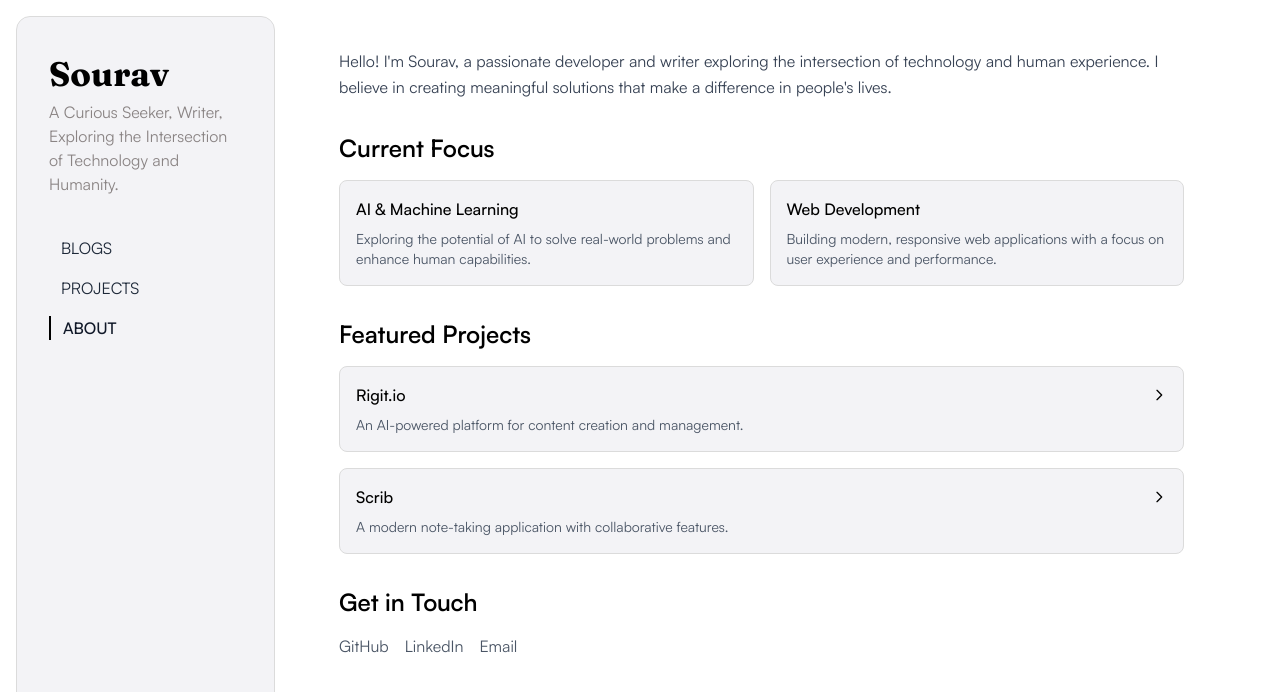
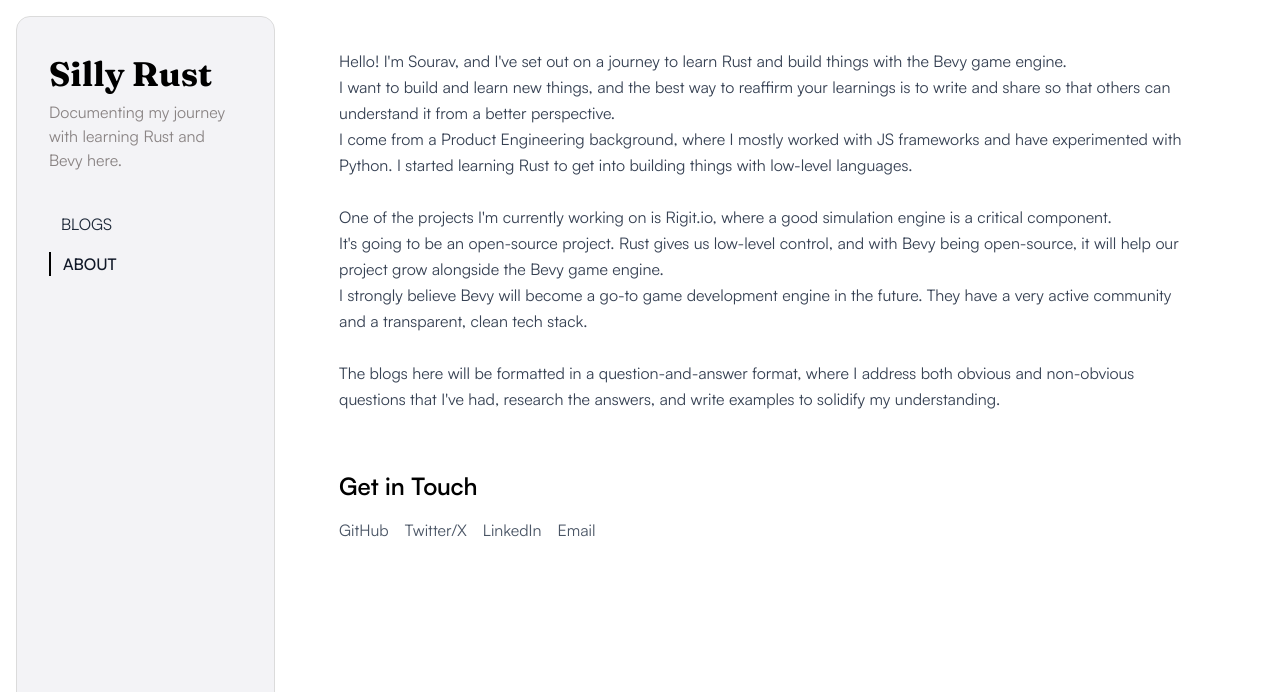
Before and after one commit to sourav-bz/silly-rust, a Next.js app: page /about in a window 1280 px wide. Shown: the top 692 px of the page. Built offline with nearby package versions, Linux system fonts and the light colour scheme.

Commit message:
updated the about page

```diff
--- a/content/projects/project1.mdx
+++ /dev/null
@@ -1,7 +0,0 @@
----
-title: "Building with Rust"
-description: "A repo documenting the journey of building and playing around with Rust"
-category: "rust"
-lastUpdated: "2024-03-05"
-github: "https://github.com/sourav-bz/building-with-rust"
----
--- a/content/projects/project2.mdx
+++ /dev/null
@@ -1,8 +0,0 @@
----
-title: "souravk.com"
-description: "A modern portfolio website built with Next.js & Contentlayer"
-category: "web"
-lastUpdated: "2024-03-05"
-github: "https://github.com/sourav-bz/souravk.com"
-demo: "https://souravk.com"
----
--- a/content/projects/project3.mdx
+++ /dev/null
@@ -1,8 +0,0 @@
----
-title: "Showfer AI"
-description: "An AI-powered chatbot for showing off your projects"
-category: "ai"
-lastUpdated: "2024-03-05"
-github: "https://github.com/sourav-bz/showfer-ai"
-demo: "https://showfer.ai"
----
--- a/src/app/about/page.tsx
+++ b/src/app/about/page.tsx
@@ -1,5 +1,3 @@
-import Link from "next/link";
-
 export default function AboutPage() {
   return (
     <div className="max-w-4xl mx-auto">
@@ -9,87 +7,37 @@ export default function AboutPage() {
         {/* Introduction Section */}
         <section>
           <p className="text-gray-700 leading-relaxed">
-            Hello! I&apos;m Sourav, a passionate developer and writer exploring
-            the intersection of technology and human experience. I believe in
-            creating meaningful solutions that make a difference in
-            people&apos;s lives.
+            Hello! I&apos;m Sourav, and I&apos;ve set out on a journey to learn
+            Rust and build things with the Bevy game engine.
+            <br />
+            I want to build and learn new things, and the best way to reaffirm
+            your learnings is to write and share so that others can understand
+            it from a better perspective.
+            <br />
+            I come from a Product Engineering background, where I mostly worked
+            with JS frameworks and have experimented with Python. I started
+            learning Rust to get into building things with low-level languages.
+            <br />
+            <br />
+            One of the projects I&apos;m currently working on is Rigit.io, where
+            a good simulation engine is a critical component.
+            <br />
+            It&apos;s going to be an open-source project. Rust gives us
+            low-level control, and with Bevy being open-source, it will help our
+            project grow alongside the Bevy game engine.
+            <br />
+            I strongly believe Bevy will become a go-to game development engine
+            in the future. They have a very active community and a transparent,
+            clean tech stack.
+            <br />
+            <br />
+            The blogs here will be formatted in a question-and-answer format,
+            where I address both obvious and non-obvious questions that
+            I&apos;ve had, research the answers, and write examples to solidify
+            my understanding.
+            <br />
+            <br />
           </p>
-        </section>
-
-        {/* Current Focus */}
-        <section>
-          <h2 className="text-2xl font-semibold mb-4">Current Focus</h2>
-          <div className="grid grid-cols-1 md:grid-cols-2 gap-4">
-            <div className="p-4 bg-[#F3F3F6] rounded-lg border border-[#DBDBDB]">
-              <h3 className="font-medium mb-2">AI & Machine Learning</h3>
-              <p className="text-sm text-gray-600">
-                Exploring the potential of AI to solve real-world problems and
-                enhance human capabilities.
-              </p>
-            </div>
-            <div className="p-4 bg-[#F3F3F6] rounded-lg border border-[#DBDBDB]">
-              <h3 className="font-medium mb-2">Web Development</h3>
-              <p className="text-sm text-gray-600">
-                Building modern, responsive web applications with a focus on
-                user experience and performance.
-              </p>
-            </div>
-          </div>
-        </section>
-
-        {/* Projects Section */}
-        <section>
-          <h2 className="text-2xl font-semibold mb-4">Featured Projects</h2>
-          <div className="space-y-4">
-            <Link
-              href="/projects/rigit"
-              className="block p-4 bg-[#F3F3F6] rounded-lg border border-[#DBDBDB] hover:border-gray-400 transition-colors"
-            >
-              <div className="flex items-center justify-between">
-                <h3 className="font-medium">Rigit.io</h3>
-                <svg
-                  className="w-4 h-4"
-                  fill="none"
-                  stroke="currentColor"
-                  viewBox="0 0 24 24"
-                >
-                  <path
-                    strokeLinecap="round"
-                    strokeLinejoin="round"
-                    strokeWidth={2}
-                    d="M9 5l7 7-7 7"
-                  />
-                </svg>
-              </div>
-              <p className="text-sm text-gray-600 mt-2">
-                An AI-powered platform for content creation and management.
-              </p>
-            </Link>
-            <Link
-              href="/projects/scrib"
-              className="block p-4 bg-[#F3F3F6] rounded-lg border border-[#DBDBDB] hover:border-gray-400 transition-colors"
-            >
-              <div className="flex items-center justify-between">
-                <h3 className="font-medium">Scrib</h3>
-                <svg
-                  className="w-4 h-4"
-                  fill="none"
-                  stroke="currentColor"
-                  viewBox="0 0 24 24"
-                >
-                  <path
-                    strokeLinecap="round"
-                    strokeLinejoin="round"
-                    strokeWidth={2}
-                    d="M9 5l7 7-7 7"
-                  />
-                </svg>
-              </div>
-              <p className="text-sm text-gray-600 mt-2">
-                A modern note-taking application with collaborative features.
-              </p>
-            </Link>
-          </div>
         </section>
 
         {/* Contact Section */}
@@ -97,7 +45,7 @@ export default function AboutPage() {
           <h2 className="text-2xl font-semibold mb-4">Get in Touch</h2>
           <div className="flex space-x-4">
             <a
-              href="https://github.com/yourusername"
+              href="https://github.com/sourav-bz"
               target="_blank"
               rel="noopener noreferrer"
               className="text-gray-600 hover:text-gray-800 transition-colors"
@@ -105,7 +53,15 @@ export default function AboutPage() {
               GitHub
             </a>
             <a
-              href="https://linkedin.com/in/yourusername"
+              href="https://x.com/sourav_bz"
+              target="_blank"
+              rel="noopener noreferrer"
+              className="text-gray-600 hover:text-gray-800 transition-colors"
+            >
+              Twitter/X
+            </a>
+            <a
+              href="https://linkedin.com/in/souravbz"
               target="_blank"
               rel="noopener noreferrer"
               className="text-gray-600 hover:text-gray-800 transition-colors"
@@ -113,7 +69,7 @@ export default function AboutPage() {
               LinkedIn
             </a>
             <a
-              href="mailto:your.email@example.com"
+              href="mailto:hey@souravk.com"
               className="text-gray-600 hover:text-gray-800 transition-colors"
             >
               Email
--- a/src/app/projects/page.tsx
+++ /dev/null
@@ -1,60 +0,0 @@
-import Link from "next/link";
-import { FaGithub } from "react-icons/fa";
-import { PiVideoFill } from "react-icons/pi";
-import { FaChevronRight } from "react-icons/fa";
-import { allProjects } from "contentlayer/generated";
-import dayjs from "dayjs";
-
-export default function ProjectsPage() {
-  const projects = allProjects.sort(
-    (a, b) => dayjs(b.lastUpdated).unix() - dayjs(a.lastUpdated).unix()
-  );
-
-  return (
-    <div className="max-w-4xl mx-auto">
-      <div className="grid gap-6">
-        {projects.map((project) => (
-          <div
-            key={project.id}
-            className="block p-6 border border-gray-200 rounded-lg hover:border-gray-300 transition-colors"
-          >
-            <h2 className="text-xl font-semibold mb-2">{project.title}</h2>
-            <p className="text-gray-600 mb-4">{project.description}</p>
-            {/* <div className="flex items-center gap-2">
-              <div className="uppercase text-[#8A8484] bg-[#F5F5F5] px-1 py-1 rounded-full min-w-[50px] text-center text-[10px]">
-                {project.category}
-              </div>
-            </div> */}
-            <div className="flex mt-4">
-              <Link
-                href={project.github ?? ""}
-                className="flex items-center gap-2 text-gray-500 bg-[#F5F5F5] px-2 py-1 rounded-full mr-4"
-                target="_blank"
-              >
-                <FaGithub />
-                <span className="text-[#8A8484]">View on GitHub</span>
-              </Link>
-              {project.demo && (
-                <Link
-                  href={project.demo ?? ""}
-                  className="flex items-center gap-2 text-gray-500 bg-[#F5F5F5] px-2 py-1 rounded-full"
-                  target="_blank"
-                >
-                  <PiVideoFill />
-                  <span className="text-[#8A8484]">Checkout Demo</span>
-                </Link>
-              )}
-              <Link
-                href={`/projects/${project.id}`}
-                className="flex items-center gap-2 text-gray-500 ml-auto underline"
-              >
-                <span className="text-[#8A8484]">Update Logs</span>
-                <FaChevronRight />
-              </Link>
-            </div>
-          </div>
-        ))}
-      </div>
-    </div>
-  );
-}
--- a/src/components/SideBar.tsx
+++ b/src/components/SideBar.tsx
@@ -16,10 +16,9 @@ export default function SideBar() {
     <aside className="sticky top-0 w-[320px] h-[800px] bg-[#F3F3F6] border border-[#DBDBDB] p-8 mx-4 mt-4 mb-40 rounded-[14px]">
       <div className="space-y-10">
         <div>
-          <h1 className="text-[34px] font-bold font-fraunces">Sourav</h1>
+          <h1 className="text-[34px] font-bold font-fraunces">Silly Rust</h1>
           <p className="text-[#8A8484] text-[16px]">
-            A Curious Seeker, Writer, Exploring the Intersection of Technology
-            and Humanity.
+            Documenting my journey with learning Rust and Bevy here.
           </p>
         </div>
 
@@ -33,16 +32,6 @@ export default function SideBar() {
             }`}
           >
             BLOGS
-          </Link>
-          <Link
-            href="/projects"
-            className={`block mb-4 px-3 transition-colors ${
-              isActive("/projects")
-                ? "text-gray-900 font-medium border-l-2 border-black"
-                : "text-gray-800 hover:text-gray-600 hover:bg-gray-100"
-            }`}
-          >
-            <span>PROJECTS</span>
           </Link>
           <Link
             href="/about"
```
Also changed, not shown: src/app/projects/[id]/page.tsx (deleted, +0 -125 lines).
